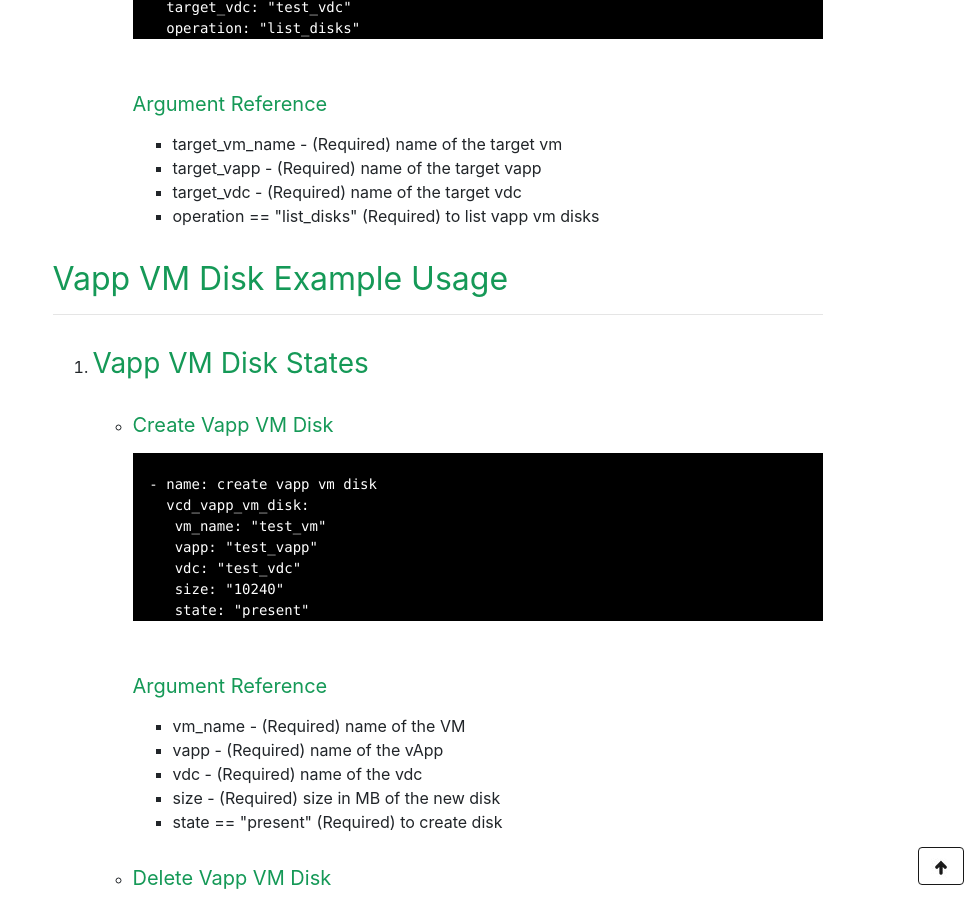
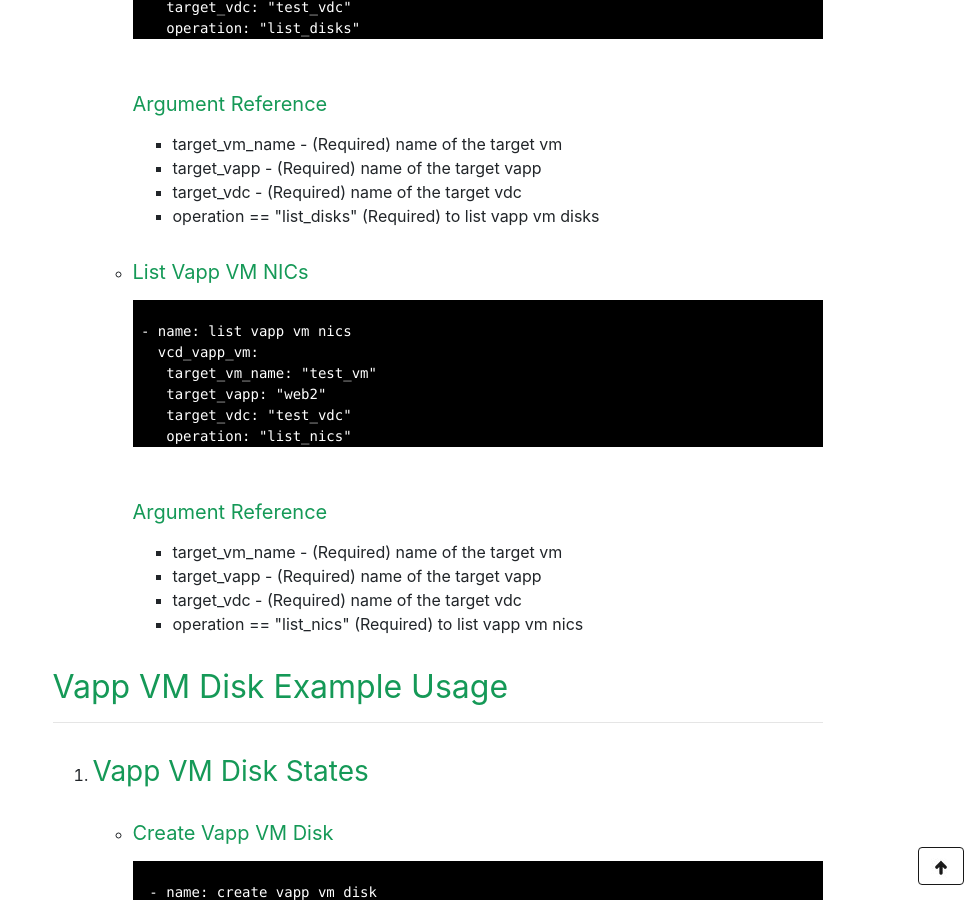
Before and after one commit to vmware-archive/ansible-module-vcloud-director, a Jekyll site: the page built from docs/index.md, in a window 1280 px wide and 900 px high, scrolled down 18601 px. Shown: the whole window, without its empty margins (306-1280 px from the left). Built offline with Jekyll 4.4.1, drawn with Linux system fonts in a browser that asks for light colours; nearby versions of some CDN libraries.

Commit message:
Add vcd_vapp_vm.list_nics().
Signed-off-by: Robin Elfrink <robin.elfrink@eu.equinix.com>

```diff
--- a/docs/index.md
+++ b/docs/index.md
@@ -871,6 +871,26 @@ By default, the priority will be given to <b>Local Variables</b> than <b>Environ
 <li>target_vapp - (Required) name of the target vapp</li>
 <li>target_vdc - (Required) name of the target vdc</li>
 <li>operation == "list_disks" (Required) to list vapp vm disks</li>
+</ul>
+</li>
+<li>
+<h5>List Vapp VM NICs</h5>
+<pre>
+<code>
+ - name: list vapp vm nics
+   vcd_vapp_vm:
+    target_vm_name: "test_vm"
+    target_vapp: "web2"
+    target_vdc: "test_vdc"
+    operation: "list_nics"
+</code>
+</pre>
+<h5>Argument Reference</h5>
+<ul>
+<li>target_vm_name - (Required) name of the target vm</li>
+<li>target_vapp - (Required) name of the target vapp</li>
+<li>target_vdc - (Required) name of the target vdc</li>
+<li>operation == "list_nics" (Required) to list vapp vm nics</li>
 </ul>
 </li>
 </ul>
```
Also changed, not shown: modules/vcd_vapp_vm.py (+20 -2 lines), roles/vappvm/tasks/main.yml (+12 -0 lines).
